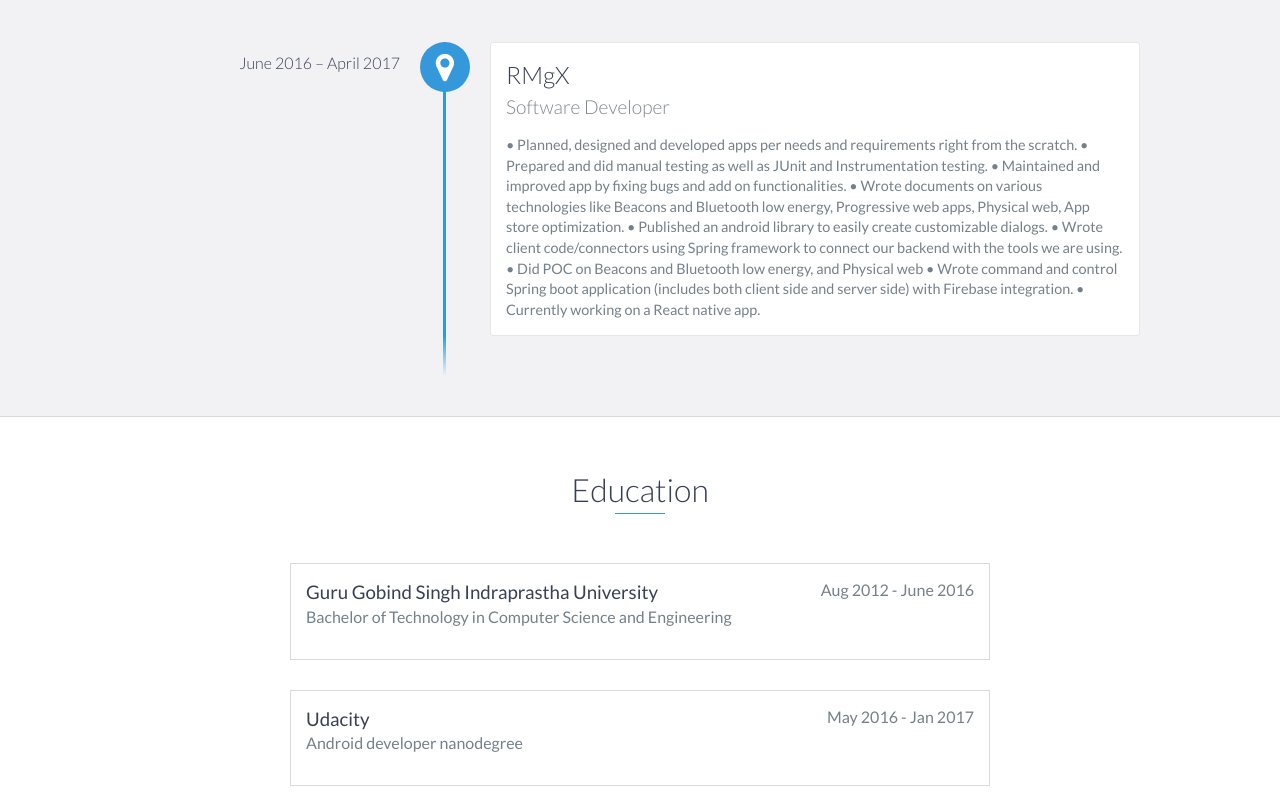
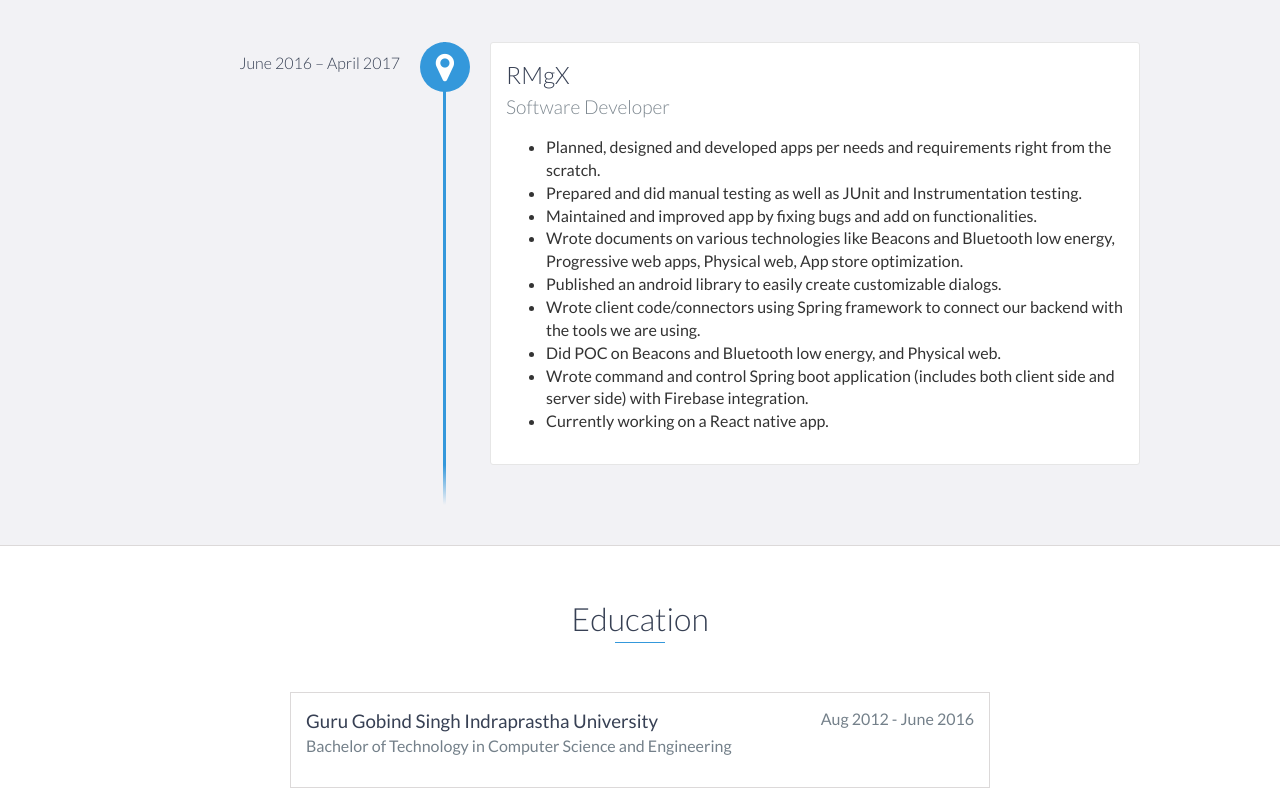
Before and after one commit to gurpreetsingh2808/gurpreetsingh2808.github.io, a website: page index.html in a window 1280 px wide. Shown: the part 1140-1940 px from the top of the page. Drawn offline with nearby package versions, Linux system fonts and the light colour scheme.

Commit message:
1. Updated main page

```diff
--- a/index.html
+++ b/index.html
@@ -77,7 +77,8 @@
                     B.Tech Graduate, Certified Android Developer and Local Google Developer Group member.
                     I have been working on Android over a year.
                     I currently work at RMgX as an Android developer.
-                        I am an avid self-learner who thrives in fast-paced, high impact environments, as well as when faced with challenges
+                    I am an avid self-learner who thrives in fast-paced, high impact environments, as well as when faced
+                    with challenges
                 </p>
             </div>
         </div>
@@ -92,16 +93,23 @@
             <h3>RMgX</h3>
             <h4>Software Developer</h4>
             <p>
-                    •   Planned, designed and developed apps per needs and requirements right from the scratch.
-                    •   Prepared and did manual testing as well as JUnit and Instrumentation testing.
-                    •   Maintained and improved app by fixing bugs and add on functionalities.
-                    •   Wrote documents on various technologies like Beacons and Bluetooth low energy, Progressive web apps, Physical web, App store optimization.
-                    •   Published an android library to easily create customizable dialogs.
-                    •   Wrote client code/connectors using Spring framework to connect our backend with the tools we are using.
-                    •   Did POC on Beacons and Bluetooth low energy, and Physical web
-                    •   Wrote command and control Spring boot application (includes both client side and server side) with Firebase integration.
-                    •   Currently working on a React native app.
-
+            <ul>
+                <li>Planned, designed and developed apps per needs and requirements right from the scratch.</li>
+                <li>Prepared and did manual testing as well as JUnit and Instrumentation testing.</li>
+                <li>Maintained and improved app by fixing bugs and add on functionalities.</li>
+                <li>Wrote documents on various technologies like Beacons and Bluetooth low energy, Progressive web apps,
+                    Physical web, App store optimization.
+                </li>
+                <li>Published an android library to easily create customizable dialogs.</li>
+                <li>Wrote client code/connectors using Spring framework to connect our backend with the tools we are
+                    using.
+                </li>
+                <li>Did POC on Beacons and Bluetooth low energy, and Physical web.</li>
+                <li>Wrote command and control Spring boot application (includes both client side and server side) with
+                    Firebase integration.
+                </li>
+                <li>Currently working on a React native app.</li>
+            </ul>
             </p>
         </div>
 
@@ -141,13 +149,22 @@
         <div class="row">
             <div class="project shadow-large">
                 <div class="project-image">
-                        <img src="images/project.jpg" />
+                    <img src="images/project.jpg"/>
                 </div>
                 <!-- End .project-image -->
                 <div class="project-info">
                     <h3>Cardinal</h3>
                     <p>
-                            An application for android which will help you save your hard earned money by providing offers on your credit cards, debit cards and wallets.  User can sign up/log in using email and password or can also do google or facebook sign up/login This app lets users view nearby offers, location based offers, share an offer, alert for nearby offers using geo fence, pin or bookmark favourite offers, add/delete cards or wallet, view wallet, apply filter to offers, suggest unavailable cards, look for updates. It also has search functionality and deep linking to move directly to appropriate offer. Apart from this, proper analytics is also done using Firebase analytics backed up by big query. This app also reports crashes so that potential issues could be resolved and the app could be refined. This app follows MVP design pattern and has Firebase app indexing and push notifications through one signal.
+                        An application for android which will help you save your hard earned money by providing offers
+                        on your credit cards, debit cards and wallets. User can sign up/log in using email and password
+                        or can also do google or facebook sign up/login This app lets users view nearby offers, location
+                        based offers, share an offer, alert for nearby offers using geo fence, pin or bookmark favourite
+                        offers, add/delete cards or wallet, view wallet, apply filter to offers, suggest unavailable
+                        cards, look for updates. It also has search functionality and deep linking to move directly to
+                        appropriate offer. Apart from this, proper analytics is also done using Firebase analytics
+                        backed up by big query. This app also reports crashes so that potential issues could be resolved
+                        and the app could be refined. This app follows MVP design pattern and has Firebase app indexing
+                        and push notifications through one signal.
                     </p>
                     <a href=" https://play.google.com/store/apps/details?id=com.rmgx.cardinal">View Project</a>
                 </div>
@@ -157,13 +174,17 @@
 
             <div class="project shadow-large">
                 <div class="project-image">
-                        <img src="images/ss_showbox.png" />
+                    <img src="images/ss_showbox.jpg"/>
                 </div>
                 <!-- End .project-image -->
                 <div class="project-info">
                     <h3>Show Box</h3>
                     <p>
-                             The guide app for TV to help users discover various movies and TV shows on the web. It displays a collection of  movies/shows, launches a details screen whenever a particular selection is made, allows users to save favourites, play trailers, and read user reviews. This app utilizes core Android user interface components and fetches movie information using themoviedb.org web API. This app is also backed up by Firebase crash reporting.
+                        The guide app for TV to help users discover various movies and TV shows on the web. It displays
+                        a collection of movies/shows, launches a details screen whenever a particular selection is made,
+                        allows users to save favourites, play trailers, and read user reviews. This app utilizes core
+                        Android user interface components and fetches movie information using themoviedb.org web API.
+                        This app is also backed up by Firebase crash reporting.
                     </p>
                     <a href="https://github.com/gurpreetsingh2808/Show-Box">View Project</a>
                 </div>
@@ -173,13 +194,16 @@
 
             <div class="project shadow-large">
                 <div class="project-image">
-                        <img src="images/project.jpg" />
+                    <img src="images/project.jpg"/>
                 </div>
                 <!-- End .project-image -->
                 <div class="project-info">
                     <h3>Munch-in</h3>
                     <p>
-                             An application for our workplace which helps them minimize the overhead of paperwork and excel for the management of food inventory, orders and bill generation.  Employees can easily checkout pantry products hassle free through the app and it will be updated in the backend which helps the management for further processing and monitoring through dashboard.
+                        An application for our workplace which helps them minimize the overhead of paperwork and excel
+                        for the management of food inventory, orders and bill generation. Employees can easily checkout
+                        pantry products hassle free through the app and it will be updated in the backend which helps
+                        the management for further processing and monitoring through dashboard.
                     </p>
                     <!--    <a href="https://github.com/gurpreetsingh2808/Build-It-Bigger">View Project</a>   -->
                 </div>
@@ -213,7 +237,7 @@
     <h2>Get in Touch</h2>
     <div id="contact-form">
         <form method="POST" action="https://formspree.io/gurpreetsingh2808@gmail.com">
-                <input type="hidden" name="_subject" value="Contact request from personal website" />
+            <input type="hidden" name="_subject" value="Contact request from personal website"/>
             <input type="email" name="_replyto" placeholder="Your email" required>
             <textarea name="message" placeholder="Your message" required></textarea>
             <button type="submit">Send</button>
@@ -239,16 +263,19 @@
             <div class="col-sm-5 social">
                 <ul>
                     <li>
-                            <a href="https://github.com/gurpreetsingh2808" target="_blank"><i class="fa fa-github" aria-hidden="true"></i></a>
+                        <a href="https://github.com/gurpreetsingh2808" target="_blank"><i class="fa fa-github"
+                                                                                          aria-hidden="true"></i></a>
                     </li>
                     <!-- <li>
                         <a href="https://stackoverflow.com/" target="_blank"><i class="fa fa-stack-overflow" aria-hidden="true"></i></a>
                     </li> -->
                     <li>
-                            <a href="https://www.facebook.com/gurpreetsingh2808" target="_blank"><i class="fa fa-facebook" aria-hidden="true"></i></a>
+                        <a href="https://www.facebook.com/gurpreetsingh2808" target="_blank"><i class="fa fa-facebook"
+                                                                                                aria-hidden="true"></i></a>
                     </li>
                     <li>
-                            <a href="https://twitter.com/Gurpree57432188" target="_blank"><i class="fa fa-twitter" aria-hidden="true"></i></a>
+                        <a href="https://twitter.com/Gurpree57432188" target="_blank"><i class="fa fa-twitter"
+                                                                                         aria-hidden="true"></i></a>
                     </li>
                     <!-- <li>
                         <a href="https://plus.google.com/" target="_blank"><i class="fa fa-google-plus" aria-hidden="true"></i></a>
```
Lines whose indentation alone changed are shown as unchanged.
